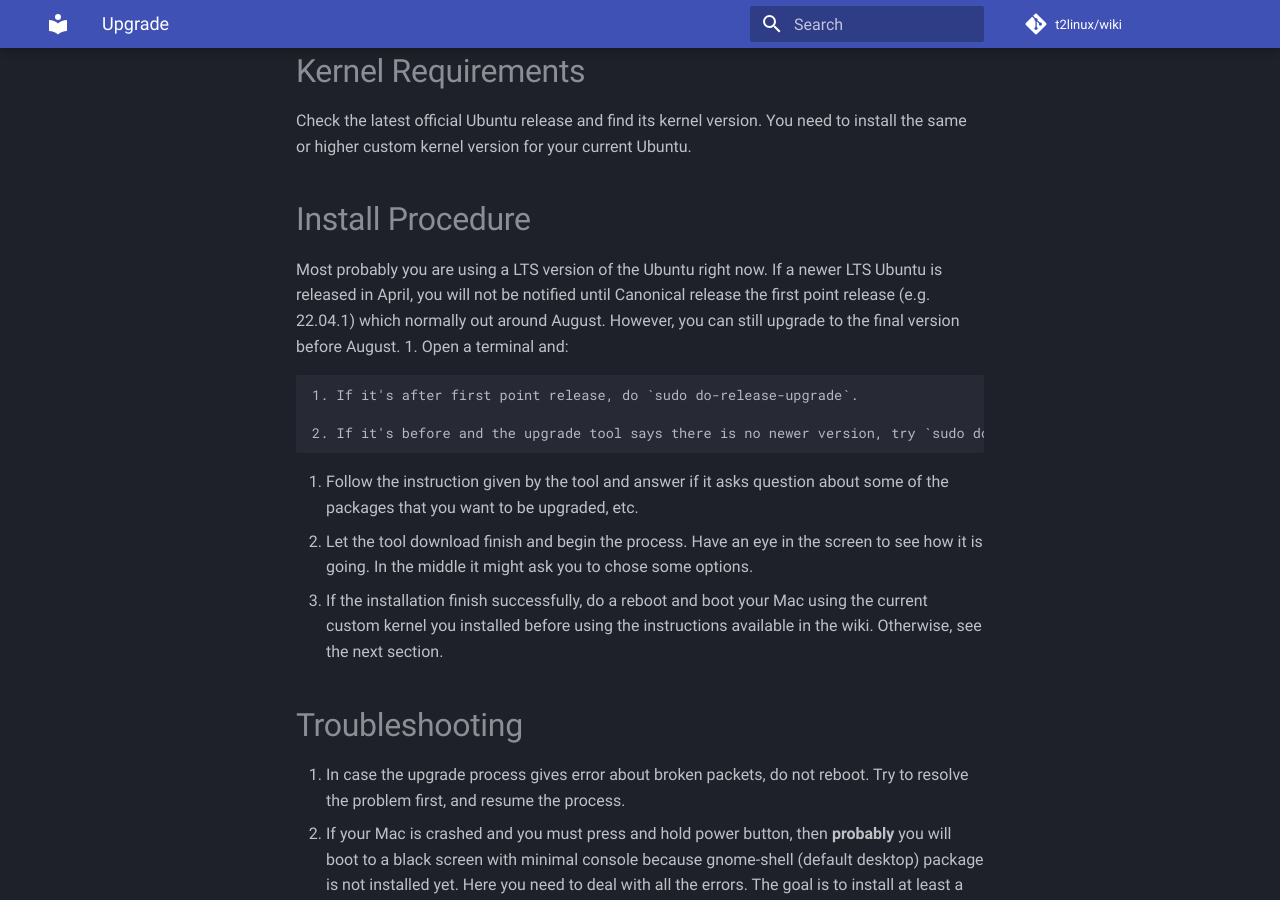
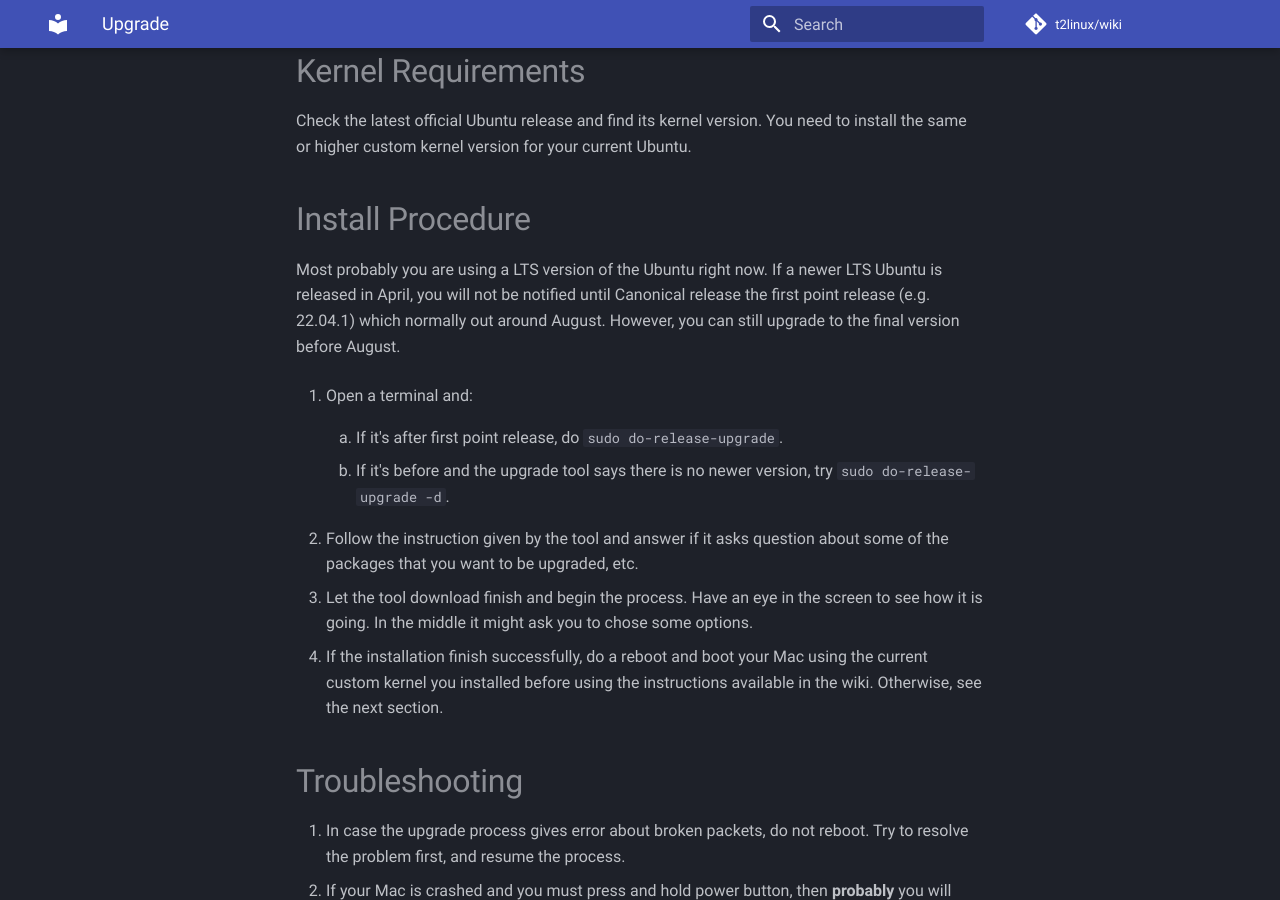
Before and after one commit to t2linux/wiki, an MkDocs documentation site: the page built from docs/distributions/ubuntu/upgrade.md, in a window 1280 px wide and 900 px high, scrolled down 705 px. Built offline with MkDocs 1.6.1 and Material for MkDocs 9.7.7, drawn with Linux system fonts in a browser that asks for light colours; comment, search, counter and statistics services are not loaded; part of the change alters nothing that is shown.

```diff
--- a/docs/distributions/ubuntu/upgrade.md
+++ b/docs/distributions/ubuntu/upgrade.md
@@ -21,8 +21,8 @@ Check the latest official Ubuntu release and find its kernel version. You need t
 
 # Install Procedure
 
-Most probably you are using a LTS version of the Ubuntu right now. If a newer LTS Ubuntu is released in April, you will not be notified until Canonical
-release the first point release (e.g. 22.04.1) which normally out around August. However, you can still upgrade to the final version before August.
+Most probably you are using a LTS version of the Ubuntu right now. If a newer LTS Ubuntu is released in April, you will not be notified until Canonical release the first point release (e.g. 22.04.1) which normally out around August. However, you can still upgrade to the final version before August.
+
 1. Open a terminal and:
 
     1. If it's after first point release, do `sudo do-release-upgrade`.
@@ -52,4 +52,4 @@ The goal is to install at least a GUI at first place so that you can get rid of
         * Try to read the errors and find out the solution. For example if there is conflict between package version, try to remove the installed one by `$ sudo apt autoremove <PACKAGE_NAME>` and the try install gnome desktop again.
         * If you really stuck with installing gnome desktop, try other desktops like: `sudo apt install ubuntu-mate-desktop`
 
-    4. Boot to newly installed desktop and do `sudo apt upgrade` and hope it would end up with success, otherwise try to understand the error and resolve them. Always google your errors.
+    5. Boot to newly installed desktop and do `sudo apt upgrade` and hope it would end up with success, otherwise try to understand the error and resolve them. Always google your errors.
```
